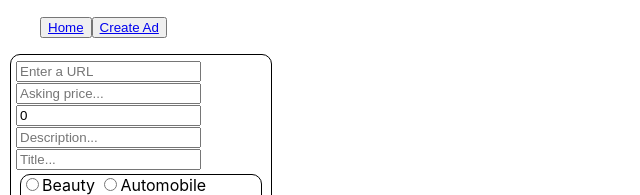
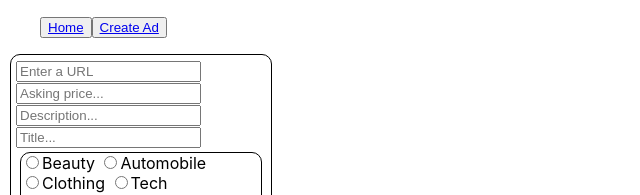
Before and after one commit to basically-joe/ClassifiedAds, a React (Create React App) app in the folder frontend/classifiedadds/: page /createad in a window 1280 px wide. Shown: the top 195 px of the page, without its empty margins (0-640 px from the left). Built offline with nearby package versions, Linux system fonts and the light colour scheme; no server answers.

Commit message:
no result on trying to save the likes counter into DB

```diff
--- a/frontend/classifiedadds/src/components/AdForm.js
+++ b/frontend/classifiedadds/src/components/AdForm.js
@@ -79,12 +79,12 @@ class AdForm extends Component {
                     onChange={this.handleaskingPriceChange}
                 /><br/>
 
-                <input
+                {/* <input
                     type="number"
                     placeholder="Likes stuff"
                     value={this.state.likes_counter}
                     readOnly
-                /><br/>
+                /><br/> */}
                 <input
                     type="text"
                     placeholder="Description..."
--- a/frontend/classifiedadds/src/components/LikesCounter.js
+++ b/frontend/classifiedadds/src/components/LikesCounter.js
@@ -2,12 +2,14 @@ import React, {useState} from 'react'
 
 const LikesCounter = (props) =>{
 
-    const [count, updateCount] = useState(props.advert) // pass in an initial value
+
+    const [count, updateCount ] = useState(props.advert) // pass in an initial value
     return (
       <div>
         <p>Likes: {count}</p>
-        <button onClick={() => updateCount(count + 1)}>Like </button>
+        <button onClick={() => updateCount(count + 1) }>Like </button>
       </div>)
+
 }
 
 
--- a/frontend/classifiedadds/src/containers/ClassifiedBox.js
+++ b/frontend/classifiedadds/src/containers/ClassifiedBox.js
@@ -113,6 +113,8 @@ class ClassifiedBox extends Component {
         this.setState({advertToUpdate: advert, renderUpdateComponent: true})
     }
 
+
+
     handleAdvertSelect(categoryToFilterBy) {
         const selectedAdverts = this.state.advertsDB.filter(advert => advert.category === categoryToFilterBy);
         this.setState({advertsToShow: selectedAdverts})
```
Also changed, not shown: frontend/classifiedadds/src/components/UpdateForm.js (indentation only).
